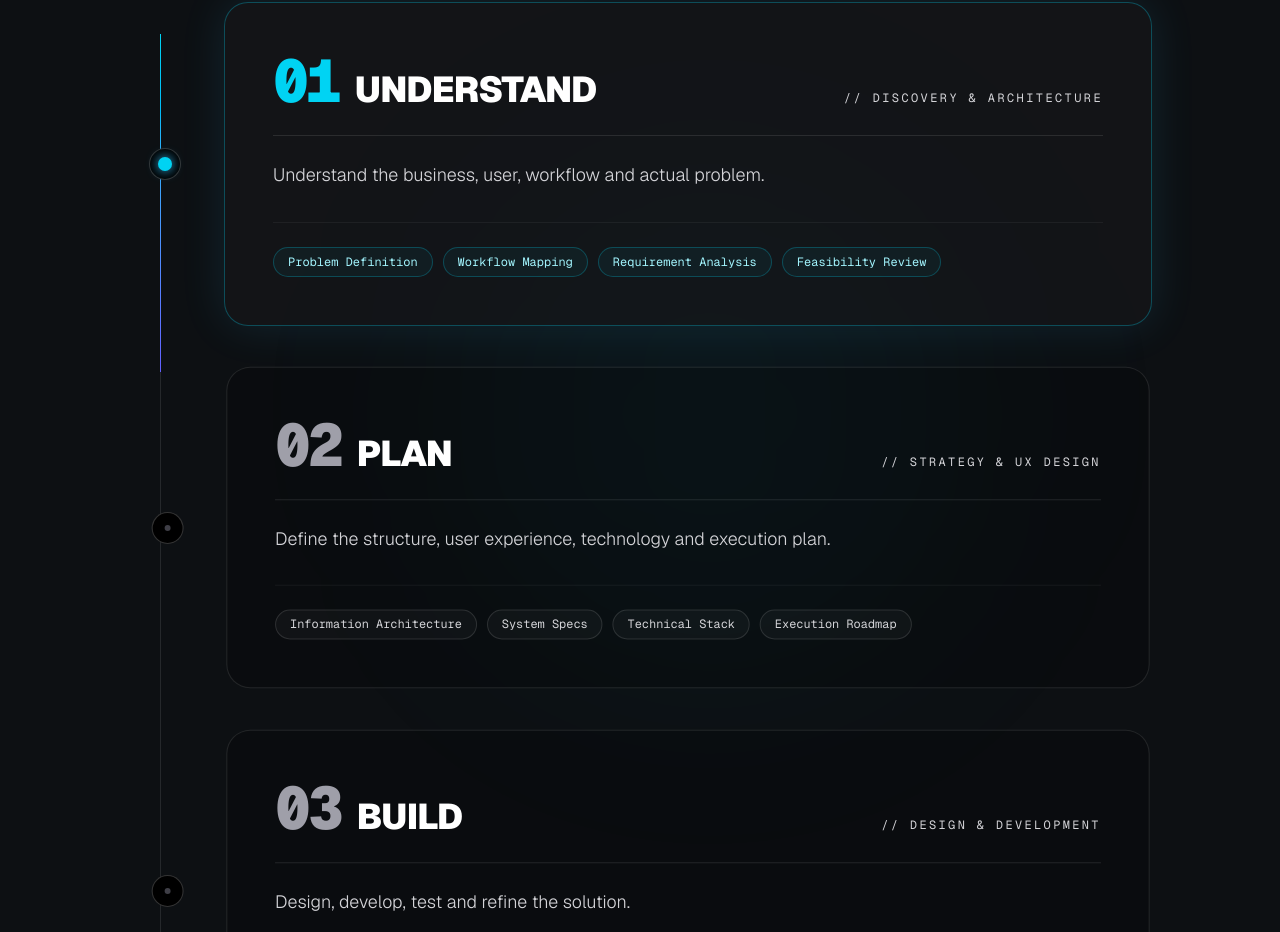
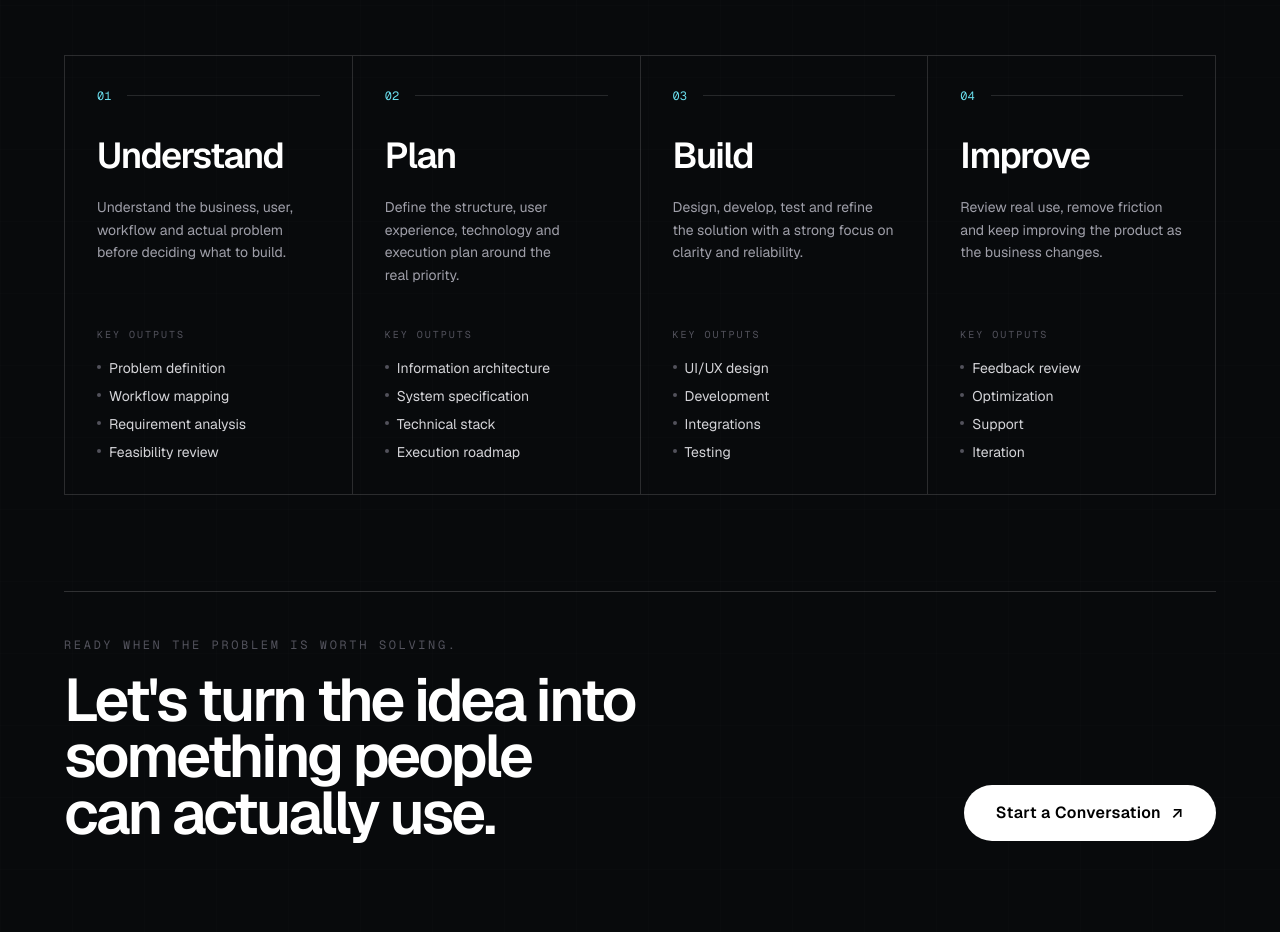
Before and after one commit to yohannesmulugeta/admaki-website, a Next.js app: page / in a window 1280 px wide. Shown: the part 11068-12000 px from the top of the page. Built offline with nearby package versions, Linux system fonts and the light colour scheme; no server answers.

Commit message:
replace process cards with cleaner four-step editorial system

```diff
--- a/src/components/sections/Process.tsx
+++ b/src/components/sections/Process.tsx
@@ -1,12 +1,9 @@
-'use client';
-
-import React, { useEffect, useRef, useState } from 'react';
+import React from 'react';
 import Button from '@/components/ui/Button';
 
 interface ProcessStep {
   number: string;
   title: string;
-  tagline: string;
   description: string;
   deliverables: string[];
 }
@@ -14,224 +11,115 @@ interface ProcessStep {
 const processSteps: ProcessStep[] = [
   {
     number: '01',
-    title: 'UNDERSTAND',
-    tagline: 'DISCOVERY & ARCHITECTURE',
-    description: 'Understand the business, user, workflow and actual problem.',
-    deliverables: ['Problem Definition', 'Workflow Mapping', 'Requirement Analysis', 'Feasibility Review'],
+    title: 'Understand',
+    description: 'Understand the business, user, workflow and actual problem before deciding what to build.',
+    deliverables: ['Problem definition', 'Workflow mapping', 'Requirement analysis', 'Feasibility review'],
   },
   {
     number: '02',
-    title: 'PLAN',
-    tagline: 'STRATEGY & UX DESIGN',
-    description: 'Define the structure, user experience, technology and execution plan.',
-    deliverables: ['Information Architecture', 'System Specs', 'Technical Stack', 'Execution Roadmap'],
+    title: 'Plan',
+    description: 'Define the structure, user experience, technology and execution plan around the real priority.',
+    deliverables: ['Information architecture', 'System specification', 'Technical stack', 'Execution roadmap'],
   },
   {
     number: '03',
-    title: 'BUILD',
-    tagline: 'DESIGN & DEVELOPMENT',
-    description: 'Design, develop, test and refine the solution.',
-    deliverables: ['Full-Stack Engineering', 'UI/UX Craft', 'API & Bot Integration', 'Rigorous Testing'],
+    title: 'Build',
+    description: 'Design, develop, test and refine the solution with a strong focus on clarity and reliability.',
+    deliverables: ['UI/UX design', 'Development', 'Integrations', 'Testing'],
   },
   {
     number: '04',
-    title: 'IMPROVE',
-    tagline: 'ITERATION & SCALING',
-    description: 'Review real usage, fix problems and improve the product over time.',
-    deliverables: ['Production Monitoring', 'User Feedback Review', 'Optimization Cycles', 'Continuous Scaling'],
+    title: 'Improve',
+    description: 'Review real use, remove friction and keep improving the product as the business changes.',
+    deliverables: ['Feedback review', 'Optimization', 'Support', 'Iteration'],
   },
 ];
 
 export default function Process() {
-  const [activeStep, setActiveStep] = useState(0);
-  const stepRefs = useRef<(HTMLDivElement | null)[]>([]);
-
-  useEffect(() => {
-    const observers: IntersectionObserver[] = [];
-
-    stepRefs.current.forEach((el, index) => {
-      if (!el) return;
-
-      const observer = new IntersectionObserver(
-        ([entry]) => {
-          if (entry.isIntersecting) {
-            setActiveStep(index);
-          }
-        },
-        {
-          threshold: 0.45,
-          rootMargin: '-10% 0px -30% 0px',
-        }
-      );
-
-      observer.observe(el);
-      observers.push(observer);
-    });
-
-    return () => {
-      observers.forEach((obs) => obs.disconnect());
-    };
-  }, []);
-
   return (
     <section
-      className="section-surface-muted relative w-full text-white py-20 sm:py-28 border-t border-white/[0.08] overflow-hidden"
+      className="relative w-full overflow-hidden bg-[#080a0c] text-white py-24 sm:py-32 border-t border-white/10"
       aria-label="How I Work - Process"
     >
-      {/* Background subtle spatial glow */}
-      <div className="absolute top-1/4 right-1/4 w-[500px] h-[500px] rounded-full bg-cyan-500/5 blur-[120px] pointer-events-none" />
+      <div className="absolute inset-0 studio-grid-dark opacity-25 pointer-events-none" />
 
-      <div className="relative z-10 w-full max-w-7xl mx-auto px-6 sm:px-10 md:px-12">
-        {/* ========================================================================= */}
-        {/* SECTION HEADER                                                            */}
-        {/* ========================================================================= */}
-        <div className="flex flex-col items-start border-b border-white/10 pb-10 sm:pb-14 mb-16 sm:mb-24">
-          <div className="flex items-center gap-3 mb-4">
-            <span className="h-px w-6 bg-cyan-400" />
-            <span className="text-xs font-mono tracking-[0.3em] uppercase text-cyan-400 font-semibold">
-              HOW I WORK
+      <div className="relative z-10 w-full max-w-[1480px] mx-auto px-6 sm:px-10 md:px-12 lg:px-16">
+        <div className="grid grid-cols-1 lg:grid-cols-12 gap-8 lg:gap-16 border-t border-white/16 pt-6 sm:pt-8">
+          <div className="lg:col-span-4">
+            <span className="text-[10px] sm:text-xs font-mono tracking-[0.28em] uppercase text-[#69dceb]">
+              04 / HOW I WORK
             </span>
           </div>
 
-          <h2 className="text-4xl sm:text-6xl lg:text-7xl font-black uppercase tracking-tight text-white leading-[0.95]">
-            FROM PROBLEM <br />
-            <span className="text-transparent bg-clip-text bg-gradient-to-r from-white via-zinc-300 to-zinc-500">
-              TO PRODUCT.
-            </span>
+          <div className="lg:col-span-8">
+            <h2 className="text-[clamp(3rem,7.2vw,6.8rem)] font-semibold tracking-[-0.065em] leading-[0.88] text-white max-w-5xl">
+              From unclear problem to useful product.
             </h2>
+            <p className="mt-7 max-w-2xl text-sm sm:text-base text-zinc-400 leading-relaxed">
+              A practical process that keeps the project focused on what the business actually needs.
+            </p>
+          </div>
+        </div>
 
-          <p className="mt-4 text-sm sm:text-base text-zinc-400 font-light max-w-xl leading-relaxed">
-            A practical 4-step creative and technical process designed to turn business challenges into useful digital solutions.
+        <div className="mt-16 sm:mt-24 grid grid-cols-1 md:grid-cols-2 xl:grid-cols-4 border-t border-white/14 border-l border-white/14">
+          {processSteps.map((step) => (
+            <article
+              key={step.number}
+              className="min-h-[25rem] p-6 sm:p-8 border-r border-b border-white/14 flex flex-col justify-between transition-colors hover:bg-white/[0.025]"
+            >
+              <div>
+                <div className="flex items-center justify-between gap-4">
+                  <span className="text-xs font-mono text-[#69dceb]">{step.number}</span>
+                  <span className="h-px flex-1 bg-white/12" />
+                </div>
+
+                <h3 className="mt-8 text-3xl sm:text-4xl font-semibold tracking-[-0.04em] text-white">
+                  {step.title}
+                </h3>
+
+                <p className="mt-5 text-sm text-zinc-400 leading-relaxed">
+                  {step.description}
                 </p>
               </div>
 
-        {/* ========================================================================= */}
-        {/* VERTICAL PROCESS TIMELINE                                                 */}
-        {/* ========================================================================= */}
-        <div className="relative w-full max-w-5xl mx-auto">
-          {/* Continuous Left Vertical Timeline Rail (Desktop only) */}
-          <div className="hidden md:block absolute left-8 top-8 bottom-8 w-px bg-white/10">
-            {/* Animated filling bar */}
-            <div
-              className="w-full bg-gradient-to-b from-cyan-400 to-indigo-500 transition-all duration-700 ease-out"
-              style={{
-                height: `${((activeStep + 1) / processSteps.length) * 100}%`,
-              }}
-            />
+              <div className="pt-10">
+                <span className="text-[10px] font-mono tracking-[0.2em] uppercase text-zinc-600 block mb-4">
+                  Key outputs
+                </span>
+                <ul className="space-y-2">
+                  {step.deliverables.map((item) => (
+                    <li key={item} className="flex items-start gap-2 text-xs sm:text-sm text-zinc-300">
+                      <span className="mt-[0.45rem] h-1 w-1 rounded-full bg-zinc-600 shrink-0" />
+                      <span>{item}</span>
+                    </li>
+                  ))}
+                </ul>
+              </div>
+            </article>
+          ))}
         </div>
 
-          {/* Steps Sequence */}
-          <div className="space-y-8 sm:space-y-10 md:pl-24">
-            {processSteps.map((step, index) => {
-              const isActive = activeStep === index;
-              const isPast = activeStep > index;
-
-              return (
-                <div
-                  key={step.number}
-                  ref={(el) => {
-                    stepRefs.current[index] = el;
-                  }}
-                  className={`relative rounded-3xl border p-6 sm:p-10 lg:p-12 transition-all duration-500 ease-out ${
-                    isActive
-                      ? 'border-cyan-400/30 bg-zinc-900/60 shadow-[0_0_45px_rgba(56,189,248,0.12)] scale-100 opacity-100'
-                      : isPast
-                        ? 'border-white/12 bg-white/[0.025] scale-[0.995]'
-                        : 'border-white/10 bg-black/20 scale-[0.995]'
-                  }`}
-                >
-                  {/* Timeline Rail Marker Node (Desktop only) */}
-                  <div className="hidden md:flex absolute -left-[76px] top-1/2 -translate-y-1/2 w-8 h-8 rounded-full border border-white/20 bg-black items-center justify-center transition-all duration-300">
-                    <span
-                      className={`rounded-full transition-all duration-300 ${
-                        isActive
-                          ? 'w-3.5 h-3.5 bg-cyan-400 shadow-[0_0_12px_#38bdf8]'
-                          : isPast
-                            ? 'w-2 h-2 bg-indigo-400'
-                            : 'w-1.5 h-1.5 bg-zinc-700'
-                      }`}
-                    />
-                  </div>
-
-                  {/* Step Header & Big Number */}
-                  <div className="flex flex-col sm:flex-row sm:items-baseline justify-between gap-4 border-b border-white/10 pb-6 mb-6">
-                    <div className="flex items-baseline gap-4">
-                      <span
-                        className={`text-5xl sm:text-6xl font-mono font-black tracking-tighter transition-colors duration-300 ${
-                          isActive ? 'text-cyan-400' : 'text-zinc-400'
-                        }`}
-                      >
-                        {step.number}
+        <div className="mt-16 sm:mt-24 grid grid-cols-1 lg:grid-cols-12 gap-8 lg:gap-16 border-t border-white/16 pt-8 sm:pt-10 items-end">
+          <div className="lg:col-span-8">
+            <span className="text-[10px] sm:text-xs font-mono tracking-[0.22em] uppercase text-zinc-600">
+              Ready when the problem is worth solving.
             </span>
-                      <h3 className="text-2xl sm:text-4xl font-black uppercase tracking-tight text-white">
-                        {step.title}
+            <h3 className="mt-4 text-3xl sm:text-5xl lg:text-6xl font-semibold tracking-[-0.05em] leading-[0.94] text-white max-w-3xl">
+              Let&apos;s turn the idea into something people can actually use.
             </h3>
           </div>
 
-                    <span className="text-xs font-mono tracking-[0.2em] text-zinc-300 uppercase">
-                      {'//'} {step.tagline}
-                    </span>
-                  </div>
-
-                  {/* Step Description */}
-                  <p className="text-base sm:text-lg text-zinc-300 font-light leading-relaxed max-w-2xl">
-                    {step.description}
-                  </p>
-
-                  {/* Step Key Deliverables */}
-                  <div className="mt-8 pt-6 border-t border-white/5 flex flex-wrap items-center gap-2.5">
-                    {step.deliverables.map((item) => (
-                      <span
-                        key={item}
-                        className={`px-3.5 py-1.5 rounded-full text-xs font-mono transition-colors duration-300 ${
-                          isActive
-                            ? 'border border-cyan-400/25 bg-cyan-400/5 text-cyan-200'
-                            : 'border border-white/12 bg-white/[0.03] text-zinc-300'
-                        }`}
-                      >
-                        {item}
-                      </span>
-                    ))}
-                  </div>
-                </div>
-              );
-            })}
-          </div>
-        </div>
-
-        {/* ========================================================================= */}
-        {/* SECTION END CTA                                                           */}
-        {/* ========================================================================= */}
-        <div className="pt-20 sm:pt-28">
-          <div className="relative rounded-3xl border border-white/10 bg-gradient-to-b from-zinc-900/80 via-black to-zinc-950 p-10 sm:p-16 lg:p-20 text-center flex flex-col items-center justify-center overflow-hidden shadow-2xl">
-            {/* Ambient center glow */}
-            <div className="absolute inset-0 pointer-events-none bg-[radial-gradient(circle_at_50%_40%,rgba(56,189,248,0.15)_0%,rgba(99,102,241,0.08)_40%,transparent_70%)]" />
-
-            <span className="relative z-10 text-xs font-mono tracking-[0.3em] uppercase text-cyan-400 font-semibold mb-4">
-              COLLABORATION // LET&apos;S TALK
-            </span>
-
-            <h3 className="relative z-10 text-3xl sm:text-5xl lg:text-6xl font-black uppercase tracking-tight text-white leading-tight max-w-3xl">
-              HAVE AN IDEA? <br />
-              <span className="text-transparent bg-clip-text bg-gradient-to-r from-white via-zinc-200 to-zinc-400">
-                LET&apos;S TURN IT INTO SOMETHING REAL.
-              </span>
-            </h3>
-
-            <div className="relative z-10 mt-8 sm:mt-10">
+          <div className="lg:col-span-4 lg:flex lg:justify-end">
             <Button
               asLink
               href="#contact"
               variant="primary"
               size="lg"
-                className="shadow-[0_0_22px_rgba(103,232,249,0.16)] text-sm sm:text-base tracking-wide"
+              className="w-full sm:w-auto shadow-none"
             >
               <span>Start a Conversation</span>
-                <span className="transition-transform duration-300 group-hover:translate-x-1 text-black">
-                  →
-                </span>
+              <span className="transition-transform duration-300 group-hover:translate-x-1">↗</span>
             </Button>
-            </div>
           </div>
         </div>
       </div>
```
Lines whose indentation alone changed are shown as unchanged.
